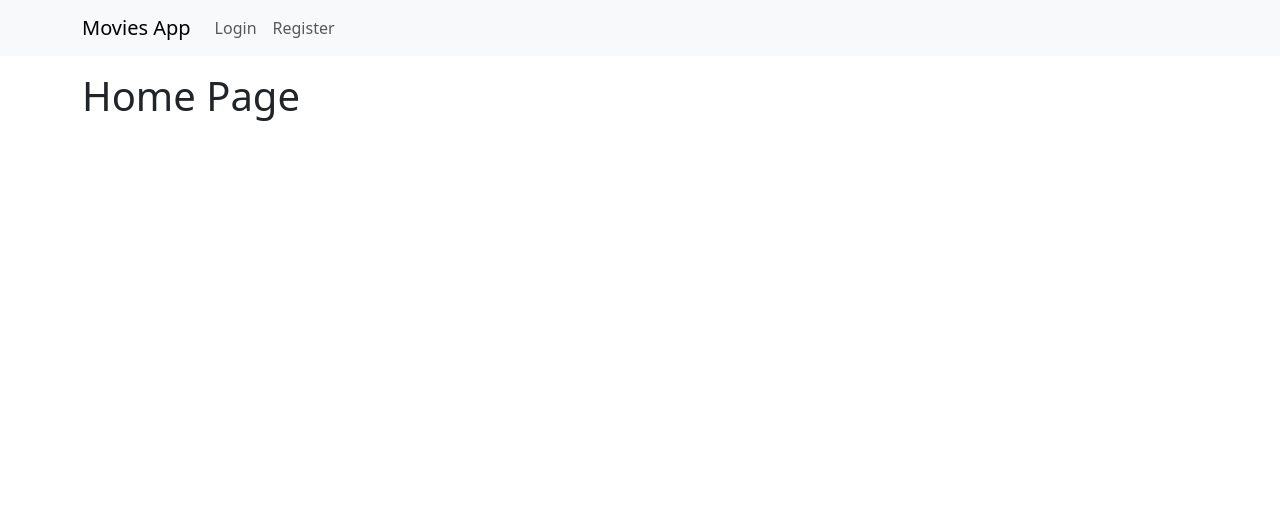
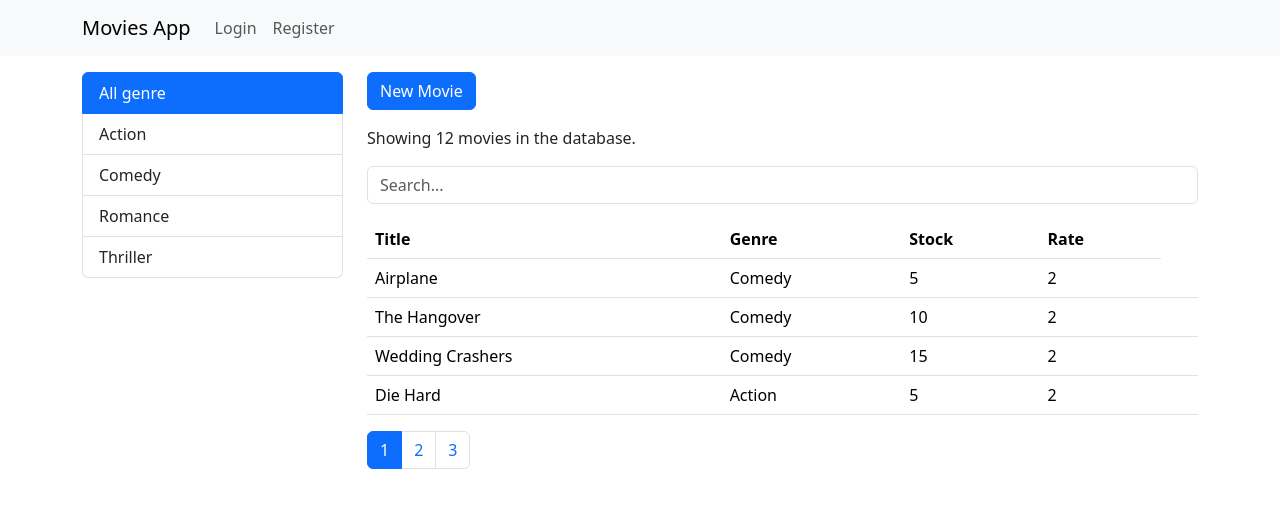
Before and after one commit to ArmirMirafzal/Armir-react-js-8-modul, a React (Create React App) app: page / in a window 1280 px wide. Shown: the top 508 px of the page. Built offline with nearby package versions, Linux system fonts and the light colour scheme.

Commit message:
movies bazibir kamchiliklari ham bor

```diff
--- a/src/pages/home.tsx
+++ /dev/null
@@ -1,11 +0,0 @@
-import { Component } from "react";
-
-export default class Home extends Component {
-	render() {
-		return (
-			<>
-				<h1>Home Page</h1>
-			</>
-		);
-	}
-}
--- /dev/null
+++ b/src/pages/home/components/genres.tsx
@@ -0,0 +1,61 @@
+import { Component } from "react";
+import { getGenres } from "services/fake";
+import { IEntity } from "types";
+import Movies from "./movies";
+
+interface GenresState {
+  genres: IEntity.Genre[];
+  isLoading: boolean;
+  genreName: string;
+}
+
+export default class Genres extends Component<{}, GenresState> {
+  state: GenresState = {
+    genres: [],
+    isLoading: true,
+    genreName: "All",
+  };
+
+  handleGenre = (genreName: string) => {
+    this.setState({ genreName });
+  };
+
+  async componentDidMount() {
+    const genres = await getGenres();
+    this.setState({ genres, isLoading: false });
+  }
+
+  render() {
+    const { genres, genreName, isLoading } = this.state;
+
+    if (isLoading) {
+      return (
+        <div className="spinner-border text-primary" role="status">
+          <span className="sr-only"></span>
+        </div>
+      );
+    }
+
+    return (
+      <div className="row">
+        <div className="col-3">
+          <ul className="list-group">
+            {!this.state.isLoading && (
+              <li onClick={() => this.handleGenre("All")} className={`list-group-item ${this.state.genreName === "All" ? "active" : ""}`}>
+                All genre
+              </li>
+            )}
+            {genres.map((genre) => (
+              <li key={genre._id} onClick={() => this.handleGenre(genre.name)} className={`list-group-item ${this.state.genreName === genre.name ? "active" : ""}`}>
+                {genre.name}
+              </li>
+            ))}
+          </ul>
+        </div>
+        <div className="col">
+          <Movies genreName={genreName} />
+        </div>
+      </div>
+    );
+  }
+}
--- /dev/null
+++ b/src/pages/home/components/index.ts
@@ -0,0 +1,2 @@
+export { default as Genres } from "./genres";
+export { default as Movies } from "./movies";
--- /dev/null
+++ b/src/pages/home/components/movies.tsx
@@ -0,0 +1,123 @@
+import React, { Component } from "react";
+import { getMovies } from "services/fake";
+import { IEntity } from "types";
+
+export interface MoviesState {
+	movies: IEntity.Movie[];
+	loading: boolean;
+	currentPage: number;
+	moviesPerPage: number;
+	searchValue: string;
+	currentPaginate: number;
+}
+
+export interface MoviesProps {
+	genreName: string;
+}
+
+export default class Movies extends Component<MoviesProps, MoviesState> {
+	state: MoviesState = {
+		movies: [],
+		searchValue: "",
+		loading: true,
+		currentPage: 1,
+		moviesPerPage: 4,
+		currentPaginate: 0,
+	};
+
+	handlePaginate = (pageNumber: number, idx: number) => {
+		this.setState({ currentPage: pageNumber, currentPaginate: idx });
+	};
+
+	renderSort = () => {};
+
+	async componentDidMount() {
+		const movies = await getMovies();
+		console.log("movies", movies);
+		this.setState({ movies, loading: false });
+	}
+
+	render() {
+		const { movies, currentPage, moviesPerPage, searchValue, loading } = this.state;
+		const { genreName } = this.props;
+
+		const moviesList =
+			genreName === "All"
+				? [...movies]
+				: [...movies].filter((movie) => {
+						return movie.genre.name === genreName;
+				  });
+
+		const searchList = searchValue.length
+			? [...movies].filter((movie) => {
+					return searchValue.toLowerCase() === ""
+						? movie
+						: movie.title.toLowerCase().includes(searchValue.toLowerCase());
+			  })
+			: moviesList;
+
+		const indexOfLastMovie = currentPage * moviesPerPage; // 4
+		const indexOfFirstMovie = indexOfLastMovie - moviesPerPage; // 4 - 4 = 0
+		const currentMovies = [...searchList].slice(indexOfFirstMovie, indexOfLastMovie);
+
+		const pageNumbers = [];
+
+		for (let i = 0; i < Math.ceil(searchList.length / moviesPerPage); i++) {
+			pageNumbers.push(i);
+		}
+
+		if (movies.length <= 3) return;
+
+		return (
+			<>
+				<div className="main">
+					<button className="btn btn-primary">New Movie</button>
+					<p className="mt-3">Showing {searchList.length} movies in the database.</p>
+					<input
+						className="form-control my-3"
+						onChange={(e) => this.setState({ searchValue: e.target.value })}
+						type="text"
+						placeholder="Search..."
+					/>
+					<table className="table table-border-top">
+						<thead>
+							<tr>
+								<th>Title</th>
+								<th>Genre</th>
+								<th>Stock</th>
+								<th>Rate</th>
+							</tr>
+						</thead>
+						<tbody>
+							{currentMovies.map((movie, idx) => (
+								<tr key={idx ? idx : ""}>
+									<td>{movie.title}</td>
+									<td>{movie?.genre.name}</td>
+									<td>{movie.numberInStock}</td>
+									<td>{movie.dailyRentalRate}</td>
+									<td>
+										<i className="fa-regular fa-heart heart"></i>
+									</td>
+								</tr>
+							))}
+						</tbody>
+					</table>
+					<div>
+						<ul className="pagination">
+							{pageNumbers.map((number, idx) => (
+								<li key={number} className="page-item">
+									<button
+										onClick={() => this.handlePaginate(number + 1, idx)}
+										className={`page-link ${this.state.currentPaginate === idx ? "active" : ""}`}
+									>
+										{number + 1}
+									</button>
+								</li>
+							))}
+						</ul>
+					</div>
+				</div>
+			</>
+		);
+	}
+}
--- /dev/null
+++ b/src/pages/home/home.tsx
@@ -0,0 +1,12 @@
+import { Component } from "react";
+import Genres from "./components/genres";
+
+export default class Home extends Component {
+  render() {
+    return (
+      <>
+        <Genres />
+      </>
+    );
+  }
+}
--- a/src/pages/index.ts
+++ b/src/pages/index.ts
@@ -1,3 +1,3 @@
-export { default as Home } from "./home";
+export { default as Home } from "./home/home";
 export { default as Login } from "./login";
 export { default as Register } from "./register";
--- /dev/null
+++ b/src/services/fake.ts
@@ -0,0 +1,162 @@
+const movies = [
+  {
+    _id: "64a15418339f4396f30ff99b",
+    title: "Airplane",
+    genre: {
+      name: "Comedy",
+      _id: "64a15418339f4396f30ff999",
+    },
+    numberInStock: 5,
+    dailyRentalRate: 2,
+    username: "boburbekXX",
+  },
+  {
+    _id: "64a15418339f4396f30ff99d",
+    title: "The Hangover",
+    genre: {
+      name: "Comedy",
+      _id: "64a15418339f4396f30ff999",
+    },
+    numberInStock: 10,
+    dailyRentalRate: 2,
+    username: "arslonbekXX",
+  },
+  {
+    _id: "64a15418339f4396f30ff99f",
+    title: "Wedding Crashers",
+    genre: {
+      name: "Comedy",
+      _id: "64a15418339f4396f30ff999",
+    },
+    numberInStock: 15,
+    dailyRentalRate: 2,
+    username: "arslonbekXX",
+  },
+  {
+    _id: "64a15418339f4396f30ff9a4",
+    title: "Die Hard",
+    genre: {
+      name: "Action",
+      _id: "64a15418339f4396f30ff9a2",
+    },
+    numberInStock: 5,
+    dailyRentalRate: 2,
+    username: "arslonbekXX",
+  },
+  {
+    _id: "64a15418339f4396f30ff9a6",
+    title: "Terminator",
+    genre: {
+      name: "Action",
+      _id: "64a15418339f4396f30ff9a2",
+    },
+    numberInStock: 10,
+    dailyRentalRate: 2,
+    username: "arslonbekXX",
+  },
+  {
+    _id: "64a15418339f4396f30ff9a8",
+    title: "The Avengers",
+    genre: {
+      name: "Action",
+      _id: "64a15418339f4396f30ff9a2",
+    },
+    numberInStock: 15,
+    dailyRentalRate: 2,
+    username: "arslonbekXX",
+  },
+  {
+    _id: "64a15418339f4396f30ff9ad",
+    title: "The Notebook",
+    genre: {
+      name: "Romance",
+      _id: "64a15418339f4396f30ff9ab",
+    },
+    numberInStock: 5,
+    dailyRentalRate: 2,
+    username: "arslonbekXX",
+  },
+  {
+    _id: "64a15418339f4396f30ff9af",
+    title: "When Harry Met Sally",
+    genre: {
+      name: "Romance",
+      _id: "64a15418339f4396f30ff9ab",
+    },
+    numberInStock: 10,
+    dailyRentalRate: 2,
+    username: "arslonbekXX",
+  },
+  {
+    _id: "64a15418339f4396f30ff9b1",
+    title: "Pretty Woman",
+    genre: {
+      name: "Romance",
+      _id: "64a15418339f4396f30ff9ab",
+    },
+    numberInStock: 15,
+    dailyRentalRate: 2,
+    username: "arslonbekXX",
+  },
+  {
+    _id: "64a15418339f4396f30ff9b6",
+    title: "The Sixth Sense",
+    genre: {
+      name: "Thriller",
+      _id: "64a15418339f4396f30ff9b4",
+    },
+    numberInStock: 5,
+    dailyRentalRate: 2,
+    username: "arslonbekXX",
+  },
+  {
+    _id: "64a15418339f4396f30ff9b8",
+    title: "Gone Girl",
+    genre: {
+      name: "Thriller",
+      _id: "64a15418339f4396f30ff9b4",
+    },
+    numberInStock: 10,
+    dailyRentalRate: 2,
+    username: "arslonbekXX",
+  },
+  {
+    _id: "64a15418339f4396f30ff9ba",
+    title: "The Others",
+    genre: {
+      name: "Thriller",
+      _id: "64a15418339f4396f30ff9b4",
+    },
+    numberInStock: 15,
+    dailyRentalRate: 2,
+    username: "arslonbekXX",
+  },
+];
+
+const genres = [
+  {
+    _id: "64a15418339f4396f30ff9a2",
+    name: "Action",
+  },
+  {
+    _id: "64a15418339f4396f30ff999",
+    name: "Comedy",
+  },
+  {
+    _id: "64a15418339f4396f30ff9ab",
+    name: "Romance",
+  },
+  {
+    _id: "64a15418339f4396f30ff9b4",
+    name: "Thriller",
+  },
+];
+
+export const getMovies = () => {
+  return [...movies];
+};
+export const getGenres = async () => {
+  await new Promise((res) => setTimeout(() => res(""), 800));
+
+  return [...genres];
+};
--- /dev/null
+++ b/src/types.tsx
@@ -0,0 +1,15 @@
+export namespace IEntity {
+	export interface Genre {
+		_id: string;
+		name: string;
+	}
+
+	export interface Movie {
+		_id: string;
+		title: string;
+		genre: Genre;
+		numberInStock: number;
+		dailyRentalRate: number;
+		username: string;
+	}
+}
```
Also changed, not shown: src/index.tsx (line endings or trailing spaces).
